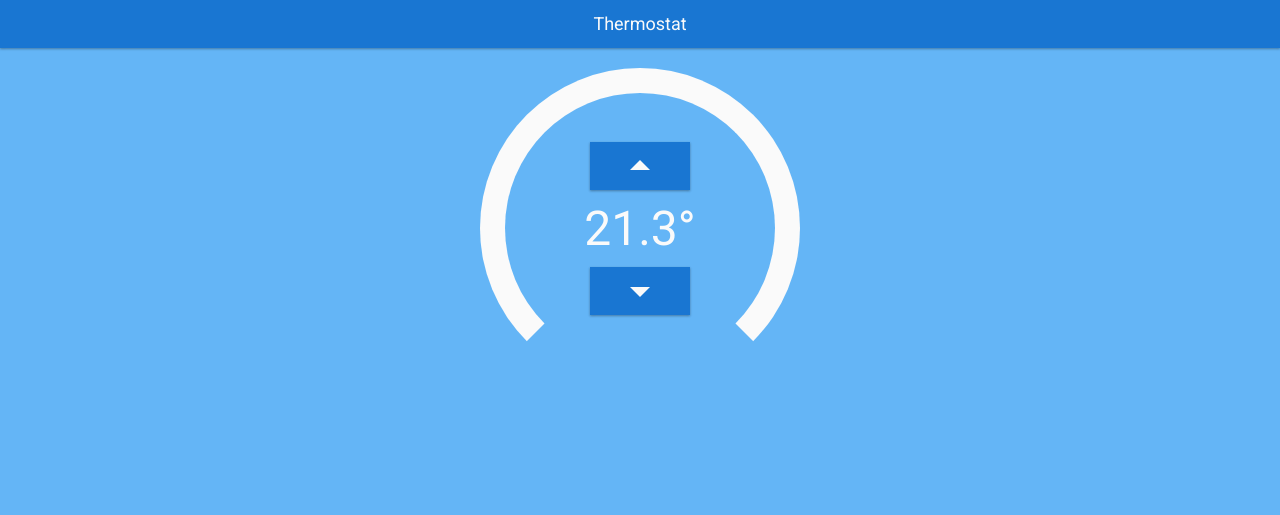
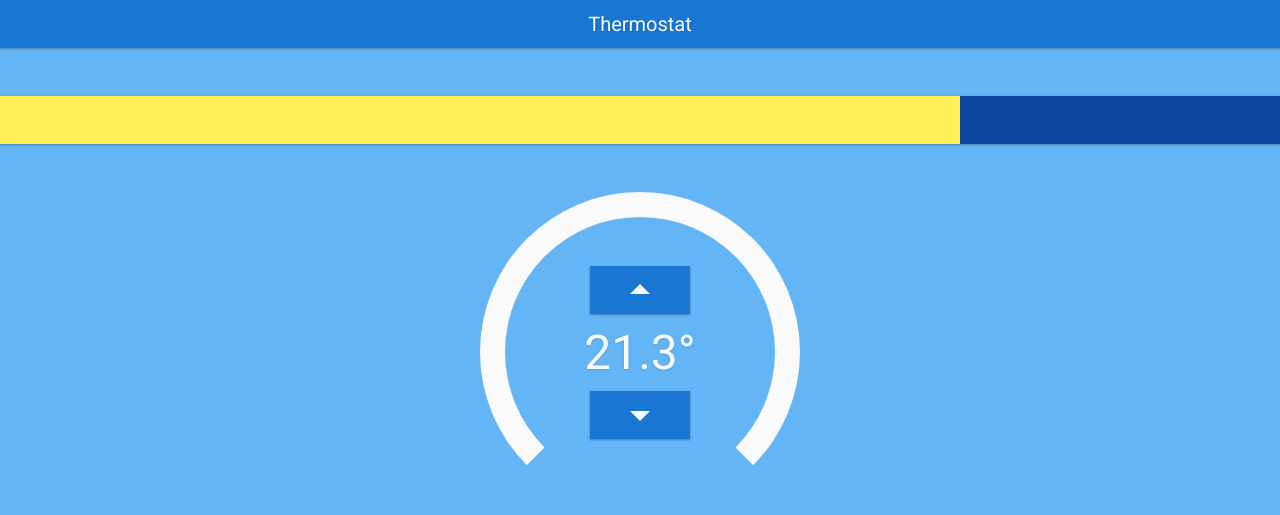
Before and after one commit to nimobeeren/2ID40, a plain HTML site: page index.html in a window 1280 px wide. Drawn offline with Linux system fonts and the light colour scheme.

Commit message:
Add timeline

```diff
--- a/index.html
+++ b/index.html
@@ -12,14 +12,16 @@
     <nav>Thermostat</nav>
     <main>
         <div class="timeline">
-
+            <div class="timeline__captions"></div>
+            <div class="timeline__part timeline--day"></div>
+            <div class="timeline__part timeline--night"></div>
         </div>
-        <div class="knob">
-            <a class="temp-button button-up">
+        <div class="slider">
+            <a class="temp-button">
                 <img src="/icons/ic_arrow_drop_up_white_24px.svg">
             </a>
             <div class="current-temp">21.3°</div>
-            <a class="temp-button button-down">
+            <a class="temp-button">
                 <img src="/icons/ic_arrow_drop_down_white_24px.svg">
             </a>
         </div>
--- a/styles/base.css
+++ b/styles/base.css
@@ -3,12 +3,14 @@ body {
     background-color: #64b5f6;
     color: #fafafa;
     font-family: 'Roboto', sans-serif;
-    font-size: 18px;
+    font-size: 14px;
+    text-shadow: 0 1px 3px rgba(0,0,0,0.12);
 }
 
 nav {
     width: 100%;
     height: 48px;
+    font-size: 20px;
     background-color: #1976d2;
     text-align: center;
     vertical-align: middle;
--- a/styles/index.css
+++ b/styles/index.css
@@ -1,4 +1,35 @@
-.knob {
+.timeline {
+    display: flex;
+    margin: 48px 0;
+    width: 100%;
+    height: 48px;
+    box-shadow: 0 1px 3px rgba(0,0,0,0.12), 0 1px 2px rgba(0,0,0,0.24);
+}
+
+.timeline__captions {
+    display: flex;
+    position: absolute;
+    top: 0;
+    left: -20px;
+    width: 100%;
+}
+
+.timeline__part {
+    display: inline-block;
+    height: inherit;
+}
+
+.timeline--day {
+    background-color: #ffee58;
+    flex: 75 auto;
+}
+
+.timeline--night {
+    background-color: #0d47a1;
+    flex: 25 auto;
+}
+
+.slider {
     display: flex;
     flex-direction: column;
     justify-content: center;
```
